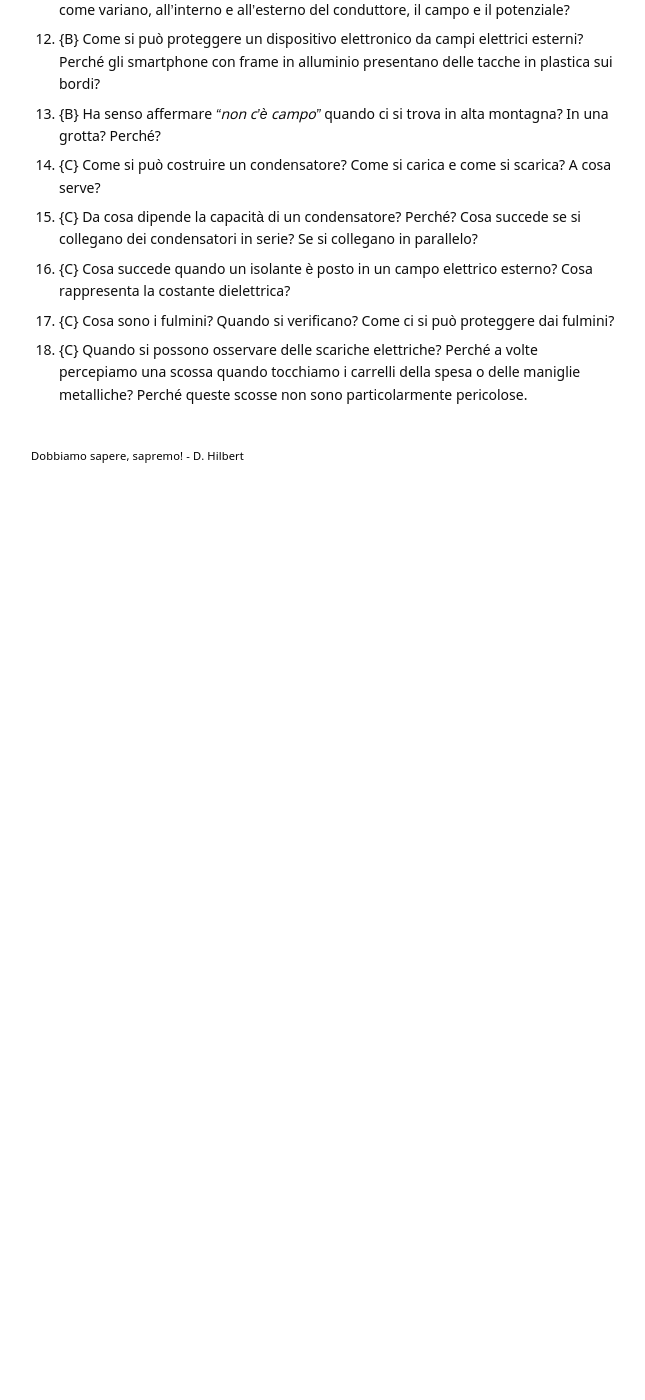
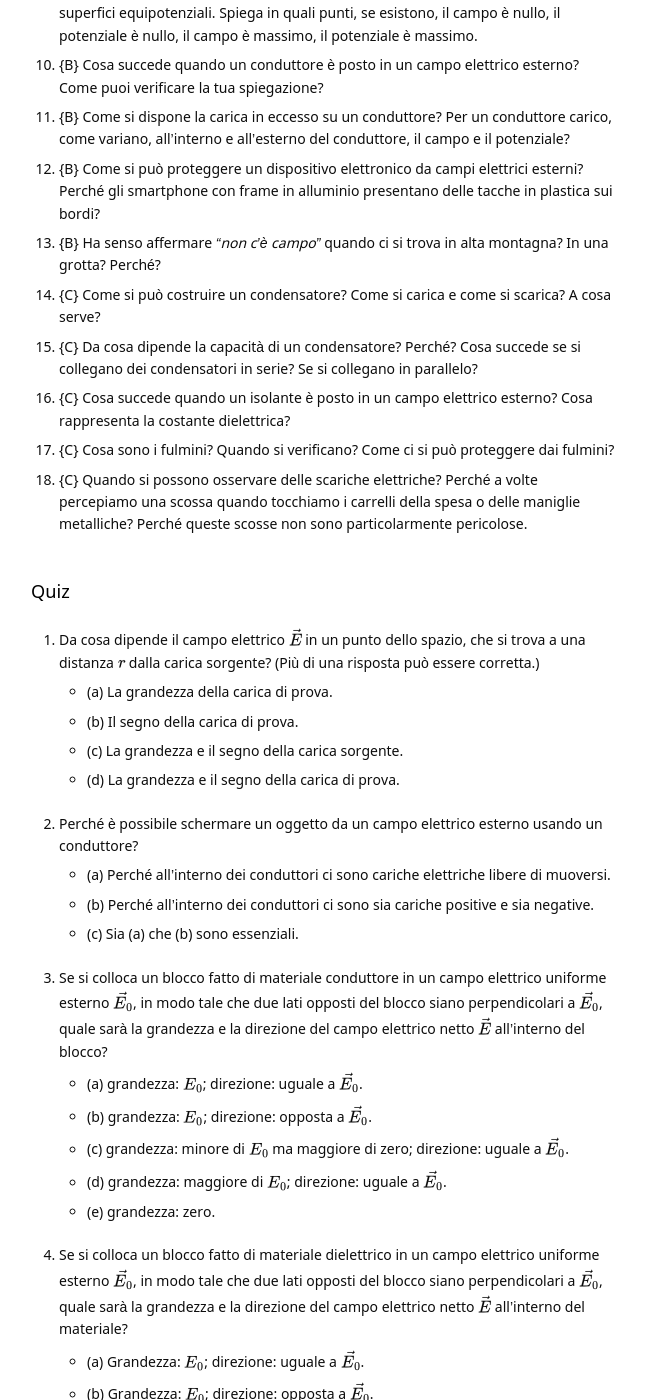
Before and after one commit to Bradwave/matephis, a Jekyll site: the page built from _notes/Public/domande-elettrostatica.md, in a window 1280 px wide and 1400 px high, scrolled down 1792 px. Shown: the whole window, without its empty margins (315-960 px from the left). Built offline with Jekyll 4.4.1, drawn with Linux system fonts in a browser that asks for light colours; before the commit the page ends 2314 px from its top, so only the background shows below that; some of the changed text lies outside the part shown.

Commit message:
Adds ES quiz.

```diff
--- a/_notes/Public/domande-elettrostatica.md
+++ b/_notes/Public/domande-elettrostatica.md
@@ -5,12 +5,14 @@ tags:
   - esercizi
   - elettrostatica
 ---
-Per ciascuna domanda, forma una risposta coesa e articolata.
+## Domande
+
+Per ciascuna domanda, formula una risposta esaustiva e articolata.
 
 1. **{A}** Come si può generare un campo elettrico uniforme? Come varia il potenziale nella regione di spazio in cui il campo è uniforme? Abbozza un disegno delle linee del campo e delle superfici equipotenziali.
 2. **{A}** In quali condizioni il potenziale elettrico è costante? Come varia il campo in questo caso? Abbozza un disegno delle linee del campo e delle superfici equipotenziali.
 3. **{A}** Come varia il campo elettrico tra le piastre di un condensatore? Come varia il potenziale? Abbozza un disegno delle linee del campo e delle superfici equipotenziali.
-4. **{A}** Quale relazione sussiste tra campo e potenziale? Spiega anche attraverso alcuni esempi.
+4. **{A}** Una piccola carica positiva viene posta in un punto dello spazio. Non vi è alcuna forza elettrica su di essa. Qual è il valore del campo elettrico in quel punto e come varia il potenziale in prossimità del punto? Significa che non ci sono cariche elettriche nelle vicinanze? Suggerisci una distribuzione di carica (due o più cariche) che produca un campo nullo in un punto nello spazio.
 5. **{A}** Qual è il segno delle cariche che generano il seguente campo? Disegna le superficie equipotenziali.
     ![elettrostatica-1]({{ site.baseurl }}/images/elettrostatica-1.svg)
 6. **{A}** Disegna le linee del campo elettrico.
@@ -28,3 +30,42 @@ Per ciascuna domanda, forma una risposta coesa e articolata.
 16. **{C}** Cosa succede quando un isolante è posto in un campo elettrico esterno? Cosa rappresenta la costante dielettrica?
 17. **{C}** Cosa sono i fulmini? Quando si verificano? Come ci si può proteggere dai fulmini?
 18. **{C}** Quando si possono osservare delle scariche elettriche? Perché a volte percepiamo una scossa quando tocchiamo i carrelli della spesa o delle maniglie metalliche? Perché queste scosse non sono particolarmente pericolose.
+
+## Quiz
+
+1. Da cosa dipende il campo elettrico $\vec E$ in un punto dello spazio, che si trova a una distanza $r$ dalla carica sorgente? (Più di una risposta può essere corretta.)
+	- **(a)** La grandezza della carica di prova.
+    - **(b)** Il segno della carica di prova.
+    - **(c)** La grandezza e il segno della carica sorgente.
+    - **(d)** La grandezza e il segno della carica di prova.
+2. Perché è possibile schermare un oggetto da un campo elettrico esterno usando un conduttore?
+    - **(a)** Perché all’interno dei conduttori ci sono cariche elettriche libere di muoversi.
+    - **(b)** Perché all’interno dei conduttori ci sono sia cariche positive e sia negative.
+    - **(c)** Sia (a) che (b) sono essenziali.
+3. Se si colloca un blocco fatto di materiale conduttore in un campo elettrico uniforme esterno $\vec{E_0}$, in modo tale che due lati opposti del blocco siano perpendicolari a $\vec{E_0}$, quale sarà la grandezza e la direzione del campo elettrico netto $\vec{E}$ all’interno del blocco?
+    - **(a)** grandezza: $E_0$; direzione: uguale a $\vec{E_0}$.
+    - **(b)** grandezza: $E_0$; direzione: opposta a $\vec{E_0}$.
+    - **(c)** grandezza: minore di $E_0$ ma maggiore di zero; direzione: uguale a $\vec{E_0}$.
+    - **(d)** grandezza: maggiore di $E_0$; direzione: uguale a $\vec{E_0}$.
+    - **(e)** grandezza: zero.
+4. Se si colloca un blocco fatto di materiale dielettrico in un campo elettrico uniforme esterno $\vec{E_0}$, in modo tale che due lati opposti del blocco siano perpendicolari a $\vec{E_0}$, quale sarà la grandezza e la direzione del campo elettrico netto $\vec{E}$ all’interno del materiale?
+    - **(a)** Grandezza: $E_0$; direzione: uguale a $\vec{E_0}$.
+    - **(b)** Grandezza: $E_0$; direzione: opposta a $\vec{E_0}$.
+    - **(c)** Grandezza: minore di $E_0$ ma maggiore di zero; direzione: uguale a $\vec{E_0}$.
+    - **(d)** Grandezza: minore di $E_0$ ma maggiore di zero; direzione: opposta a $\vec{E_0}$.
+    - **(e)** Grandezza: zero.
+5. Due cariche positive identiche si trovano a una distanza $d$ l’una dall’altra. Dove sono nulli sia il campo elettrico $\vec{E}$ sia il potenziale elettrico?
+    - **(a)** Esattamente tra le due cariche.
+    - **(b)** A una distanza $d$ da entrambe le cariche (tutte e tre le cariche formano un triangolo equilatero).
+    - **(c)** Sia (a) che (b) sono corrette.
+    - **(d)** Nessuna di queste risposte è corretta.
+6. Un elettrone si muove in linea retta a velocità costante quando attraversa una regione dello spazio in cui il campo elettrico $\vec E$ è uniforme e ha stessa direzione e verso della velocità. Cosa succede all'elettrone?
+	- **(a)** Accelera.
+	- **(b)** Rallenta.
+	- **(c)** La sua velocità rimane costante.
+	- **(d)** Non è possibile rispondere senza conoscere il valore del campo.
+7. Un protone si muove in linea retta a velocità costante quando attraversa una regione dello spazio in cui il campo elettrico $\vec E$ è uniforme e ha direzione perpendicolare alla velocità. Cosa succede al protone?
+	- **(a)** Ruota istantaneamente di 90° e inizia a muoversi a velocità costante in direzione del campo elettrico.
+	- **(b)** Continua a muoversi a velocità costante in linea retta.
+	- **(c)** Accelera e devia gradualmente in direzione del campo elettrico.
+	- **(d)** Devia gradualmente in direzione del campo elettrico, ma la sua velocità rimane costante.
```
